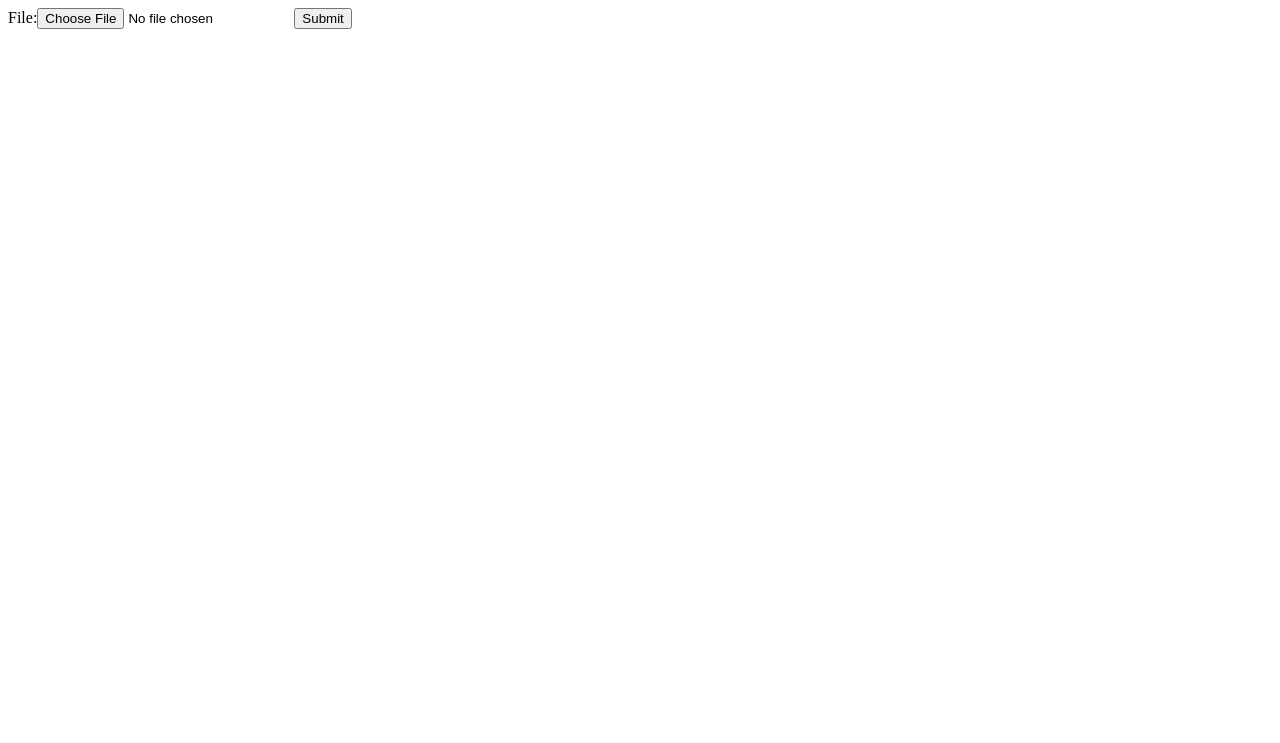
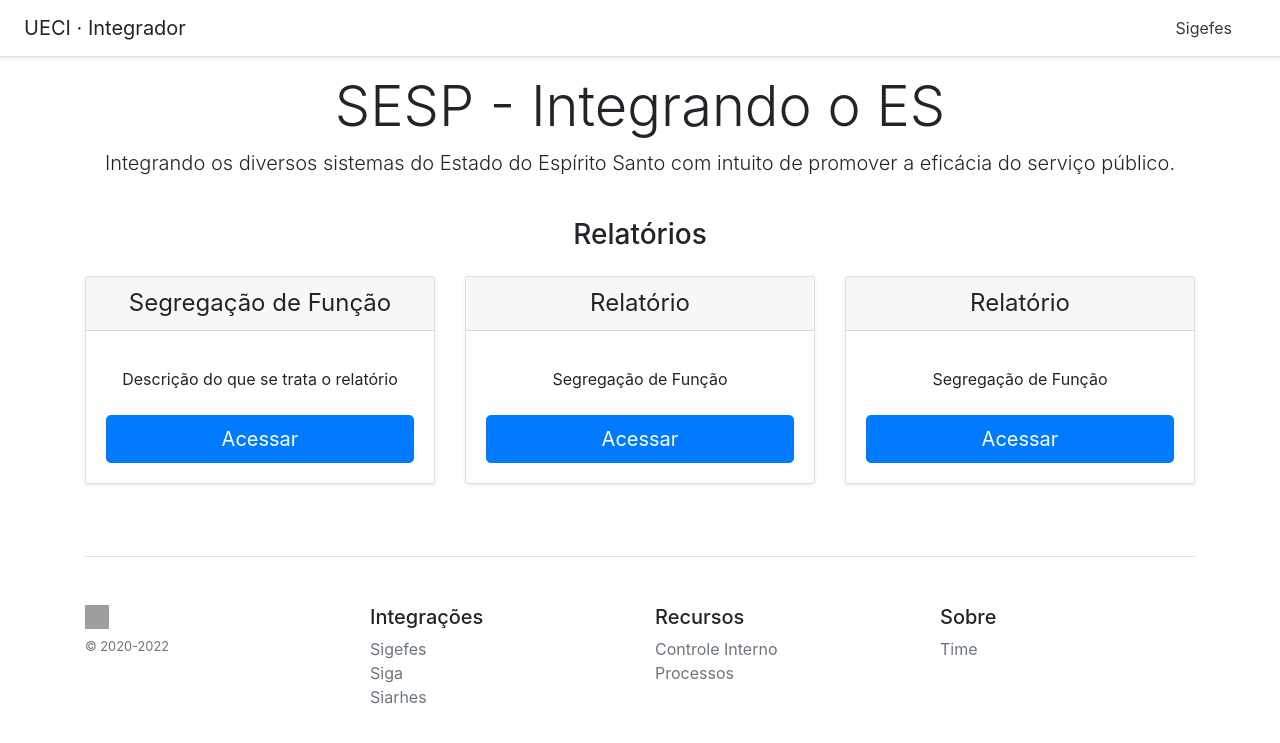
Before and after one commit to ahlan90/ueci-integration, a Django app: page / in a window 1280 px wide. Before the commit the part shown is almost empty. Shown: the top 743 px of the page. Run offline with Django 3.2, Linux system fonts and the light colour scheme; some libraries are stand-ins or nearby versions; grey boxes are pictures that could not be loaded.

Commit message:
Adicionando layout

```diff
--- a/sigefes/templates/sigefes/upload.html
+++ b/sigefes/templates/sigefes/upload.html
@@ -1,5 +1,9 @@
+{% extends 'base.html' %}
+
+{% block content %}
 <form action="/" method="post" enctype="multipart/form-data">
     {% csrf_token %}
     {{ form }}
     <input type="submit" value="Submit">
 </form>
+{% endblock content %}
--- a/sigefes/urls.py
+++ b/sigefes/urls.py
@@ -3,5 +3,6 @@ from django.urls import path
 from . import views
 
 urlpatterns = [
-    path('', views.upload_file, name='index'),
+    path('', views.index, name='index'),
+    path('sigefes', views.upload_file, name='sigefes'),
 ]
--- a/sigefes/views.py
+++ b/sigefes/views.py
@@ -3,6 +3,8 @@ from django.shortcuts import render
 from .forms import *
 from .processa_csv import processa_arquivo_despesas_pagas_exercicio
 
+def index(request):
+    return render(request, 'menu.html', {})
 
 def upload_file(request):
     if request.method == 'POST':
--- /dev/null
+++ b/templates/base.html
@@ -0,0 +1,87 @@
+<!doctype html>
+<html lang="pt-br">
+  <head>
+    <meta charset="utf-8">
+    <meta name="viewport" content="width=device-width, initial-scale=1, shrink-to-fit=no">
+    <meta name="description" content="">
+    <meta name="author" content="Ahlan Guarnier">
+    <title>UECI · Integrador</title>
+
+    <!-- Bootstrap core CSS -->
+    <link rel="stylesheet" href="https://stackpath.bootstrapcdn.com/bootstrap/4.5.0/css/bootstrap.min.css" integrity="sha384-9aIt2nRpC12Uk9gS9baDl411NQApFmC26EwAOH8WgZl5MYYxFfc+NcPb1dKGj7Sk" crossorigin="anonymous">
+
+
+    <style>
+      .bd-placeholder-img {
+        font-size: 1.125rem;
+        text-anchor: middle;
+        -webkit-user-select: none;
+        -moz-user-select: none;
+        -ms-user-select: none;
+        user-select: none;
+      }
+
+      @media (min-width: 768px) {
+        .bd-placeholder-img-lg {
+          font-size: 3.5rem;
+        }
+      }
+    </style>
+    <!-- Custom styles for this template -->
+    <link href="pricing.css" rel="stylesheet">
+  </head>
+  <body>
+    <div class="d-flex flex-column flex-md-row align-items-center p-3 px-md-4 mb-3 bg-white border-bottom shadow-sm">
+  <h5 class="my-0 mr-md-auto font-weight-normal">UECI · Integrador</h5>
+  <nav class="my-2 my-md-0 mr-md-3">
+    <a class="p-2 text-dark" href="#">Sigefes</a>
+<!--    <a class="p-2 text-dark" href="#">Enterprise</a>-->
+<!--    <a class="p-2 text-dark" href="#">Support</a>-->
+<!--    <a class="p-2 text-dark" href="#">Pricing</a>-->
+  </nav>
+<!--  <a class="btn btn-outline-primary" href="#">Sign up</a>-->
+</div>
+
+<div class="pricing-header px-3 pb-md-4 mx-auto text-center">
+  <h1 class="display-4">SESP - Integrando o ES</h1>
+  <p class="lead">Integrando os diversos sistemas do Estado do Espírito Santo com intuito de promover a eficácia do serviço público.</p>
+</div>
+
+<div class="container">
+
+  {% block content %}
+  {% endblock content %}
+
+  <footer class="pt-4 my-md-5 pt-md-5 border-top">
+    <div class="row">
+      <div class="col-12 col-md">
+        <img class="mb-2" src="../assets/brand/bootstrap-solid.svg" alt="" width="24" height="24">
+        <small class="d-block mb-3 text-muted">&copy; 2020-2022</small>
+      </div>
+      <div class="col-6 col-md">
+        <h5>Integrações</h5>
+        <ul class="list-unstyled text-small">
+          <li><a class="text-muted" href="#">Sigefes</a></li>
+          <li><a class="text-muted" href="#">Siga</a></li>
+          <li><a class="text-muted" href="#">Siarhes</a></li>
+        </ul>
+      </div>
+      <div class="col-6 col-md">
+        <h5>Recursos</h5>
+        <ul class="list-unstyled text-small">
+          <li><a class="text-muted" href="#">Controle Interno</a></li>
+          <li><a class="text-muted" href="#">Processos</a></li>
+        </ul>
+      </div>
+      <div class="col-6 col-md">
+        <h5>Sobre</h5>
+        <ul class="list-unstyled text-small">
+          <li><a class="text-muted" href="#">Time</a></li>
+        </ul>
+      </div>
+    </div>
+  </footer>
+</div>
+
+</body>
+</html>
--- /dev/null
+++ b/templates/menu.html
@@ -0,0 +1,75 @@
+{% extends 'base.html' %}
+
+{% block content %}
+
+<h3 class="text-center mb-4">Relatórios</h3>
+
+<div class="card-deck mb-3 text-center">
+    <div class="card mb-4 shadow-sm">
+      <div class="card-header">
+        <h4 class="my-0 font-weight-normal">Segregação de Função</h4>
+      </div>
+      <div class="card-body">
+        <ul class="list-unstyled mt-3 mb-4">
+          <li>Descrição do que se trata o relatório</li>
+        </ul>
+        <button type="button" class="btn btn-lg btn-block btn-primary">Acessar</button>
+      </div>
+    </div>
+
+  <div class="card mb-4 shadow-sm">
+      <div class="card-header">
+        <h4 class="my-0 font-weight-normal">Relatório</h4>
+      </div>
+      <div class="card-body">
+        <ul class="list-unstyled mt-3 mb-4">
+          <li>Segregação de Função</li>
+        </ul>
+        <button type="button" class="btn btn-lg btn-block btn-primary">Acessar</button>
+      </div>
+    </div>
+
+
+  <div class="card mb-4 shadow-sm">
+      <div class="card-header">
+        <h4 class="my-0 font-weight-normal">Relatório</h4>
+      </div>
+      <div class="card-body">
+        <ul class="list-unstyled mt-3 mb-4">
+          <li>Segregação de Função</li>
+        </ul>
+        <button type="button" class="btn btn-lg btn-block btn-primary">Acessar</button>
+      </div>
+    </div>
+<!--    <div class="card mb-4 shadow-sm">-->
+<!--      <div class="card-header">-->
+<!--        <h4 class="my-0 font-weight-normal">Pro</h4>-->
+<!--      </div>-->
+<!--      <div class="card-body">-->
+<!--        <h1 class="card-title pricing-card-title">$15 <small class="text-muted">/ mo</small></h1>-->
+<!--        <ul class="list-unstyled mt-3 mb-4">-->
+<!--          <li>20 users included</li>-->
+<!--          <li>10 GB of storage</li>-->
+<!--          <li>Priority email support</li>-->
+<!--          <li>Help center access</li>-->
+<!--        </ul>-->
+<!--        <button type="button" class="btn btn-lg btn-block btn-primary">Get started</button>-->
+<!--      </div>-->
+<!--    </div>-->
+<!--    <div class="card mb-4 shadow-sm">-->
+<!--      <div class="card-header">-->
+<!--        <h4 class="my-0 font-weight-normal">Enterprise</h4>-->
+<!--      </div>-->
+<!--      <div class="card-body">-->
+<!--        <h1 class="card-title pricing-card-title">$29 <small class="text-muted">/ mo</small></h1>-->
+<!--        <ul class="list-unstyled mt-3 mb-4">-->
+<!--          <li>30 users included</li>-->
+<!--          <li>15 GB of storage</li>-->
+<!--          <li>Phone and email support</li>-->
+<!--          <li>Help center access</li>-->
+<!--        </ul>-->
+<!--        <button type="button" class="btn btn-lg btn-block btn-primary">Contact us</button>-->
+<!--      </div>-->
+<!--    </div>-->
+  </div>
+{% endblock content %}
```
